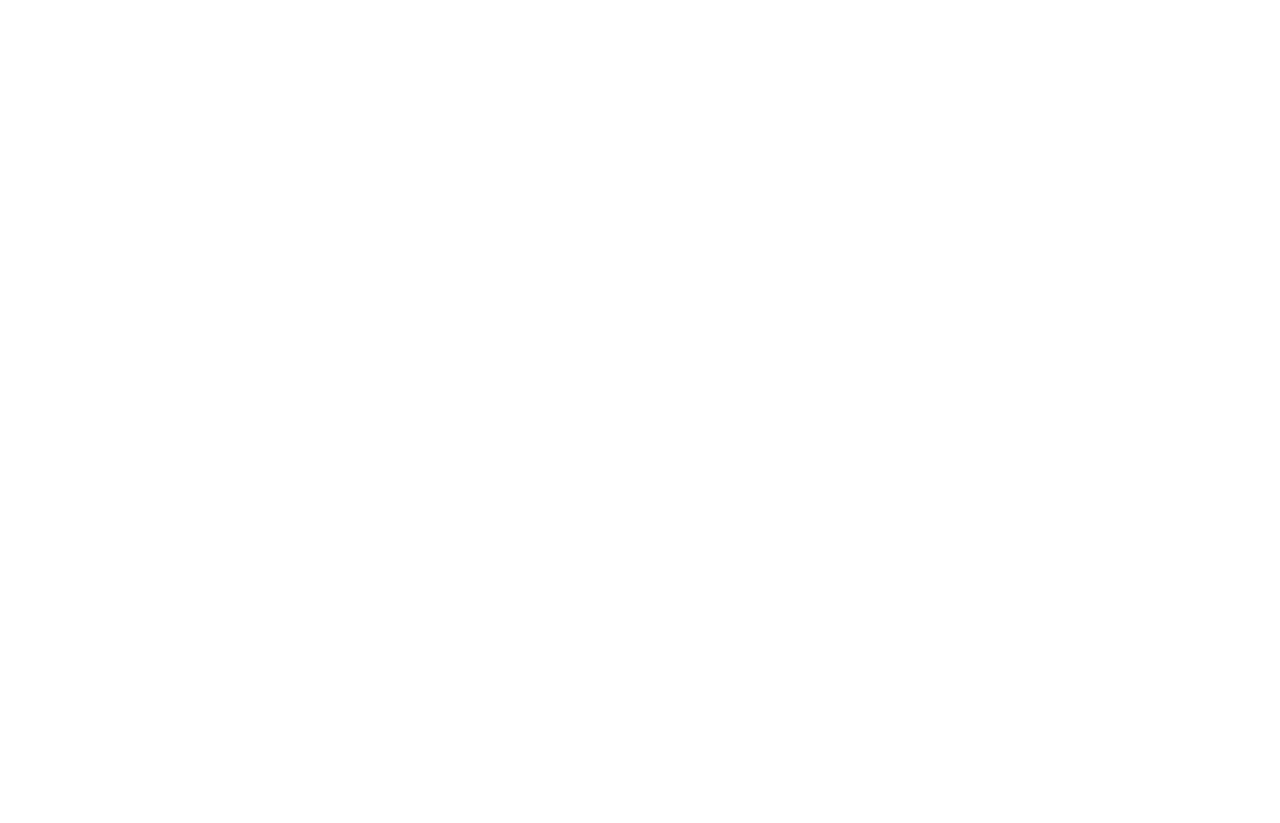
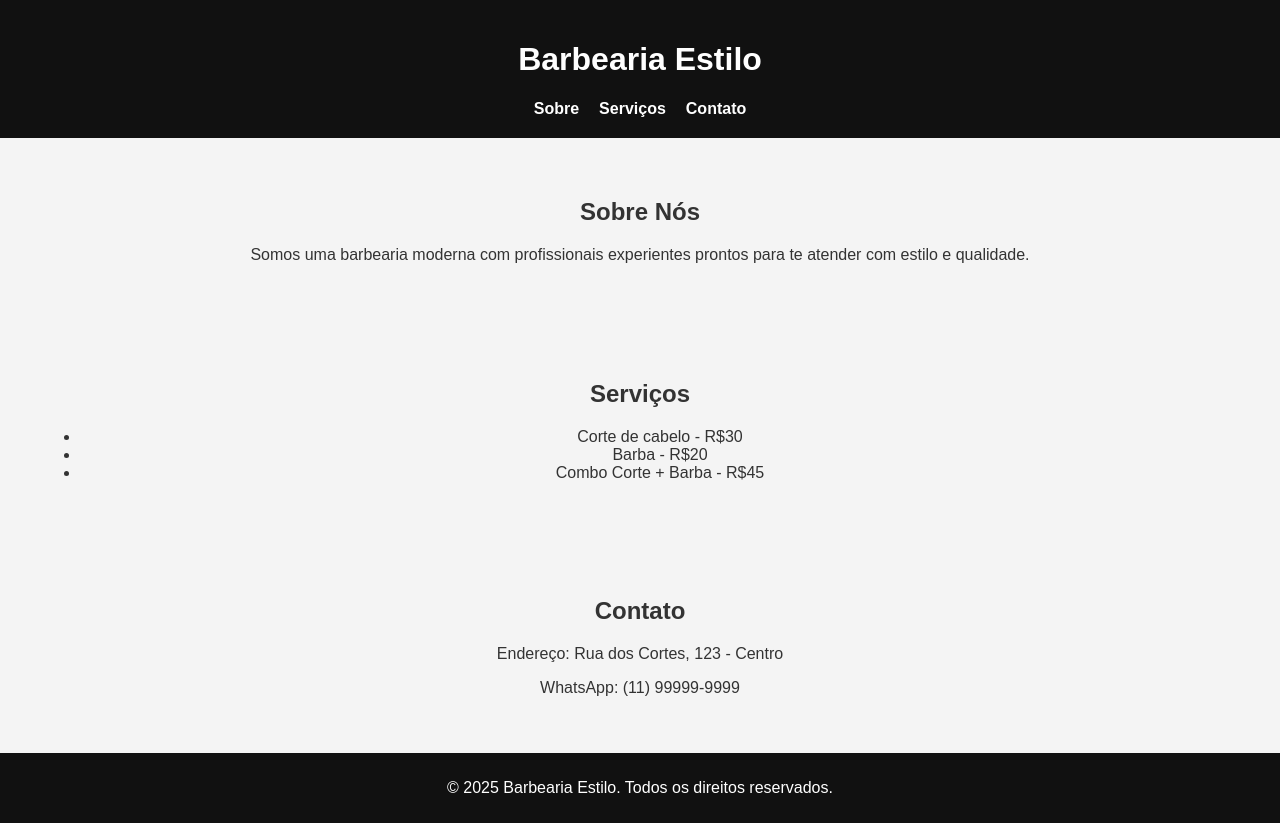
Before and after one commit to joaopedrocabralcardoso24072002/Raio-x-de-Sistema, a plain HTML site: page index.html in a window 1280 px wide. Before the commit the page ends 800 px from the top, so only its background shows below. Drawn offline with Linux system fonts and the light colour scheme.

Commit message:
Raio-x de Sistema

```diff
--- a/index.html
+++ b/index.html
@@ -1,11 +1,45 @@
 <!DOCTYPE html>
-<html lang="en">
+<html lang="pt-br">
 <head>
-    <meta charset="UTF-8">
-    <meta name="viewport" content="width=device-width, initial-scale=1.0">
-    <title>Document</title>
+  <meta charset="UTF-8">
+  <meta name="viewport" content="width=device-width, initial-scale=1.0">
+  <title>Barbearia Estilo</title>
+  <link rel="stylesheet" href="style.css">
 </head>
 <body>
+  <header>
+    <h1>Barbearia Estilo</h1>
+    <nav>
+      <ul>
+        <li><a href="#sobre">Sobre</a></li>
+        <li><a href="#servicos">Serviços</a></li>
+        <li><a href="#contato">Contato</a></li>
+      </ul>
+    </nav>
+  </header>
 
+  <section id="sobre">
+    <h2>Sobre Nós</h2>
+    <p>Somos uma barbearia moderna com profissionais experientes prontos para te atender com estilo e qualidade.</p>
+  </section>
+
+  <section id="servicos">
+    <h2>Serviços</h2>
+    <ul>
+      <li>Corte de cabelo - R$30</li>
+      <li>Barba - R$20</li>
+      <li>Combo Corte + Barba - R$45</li>
+    </ul>
+  </section>
+
+  <section id="contato">
+    <h2>Contato</h2>
+    <p>Endereço: Rua dos Cortes, 123 - Centro</p>
+    <p>WhatsApp: (11) 99999-9999</p>
+  </section>
+
+  <footer>
+    <p>&copy; 2025 Barbearia Estilo. Todos os direitos reservados.</p>
+  </footer>
 </body>
 </html>
--- /dev/null
+++ b/style.css
@@ -0,0 +1,41 @@
+body {
+    font-family: Arial, sans-serif;
+    margin: 0;
+    padding: 0;
+    background-color: #f4f4f4;
+    color: #333;
+  }
+
+  header {
+    background-color: #111;
+    color: white;
+    padding: 20px;
+    text-align: center;
+  }
+
+  nav ul {
+    list-style: none;
+    padding: 0;
+    margin: 10px 0 0 0;
+    display: flex;
+    justify-content: center;
+    gap: 20px;
+  }
+
+  nav a {
+    color: white;
+    text-decoration: none;
+    font-weight: bold;
+  }
+
+  section {
+    padding: 40px;
+    text-align: center;
+  }
+
+  footer {
+    background-color: #111;
+    color: white;
+    text-align: center;
+    padding: 10px;
+  }
```
